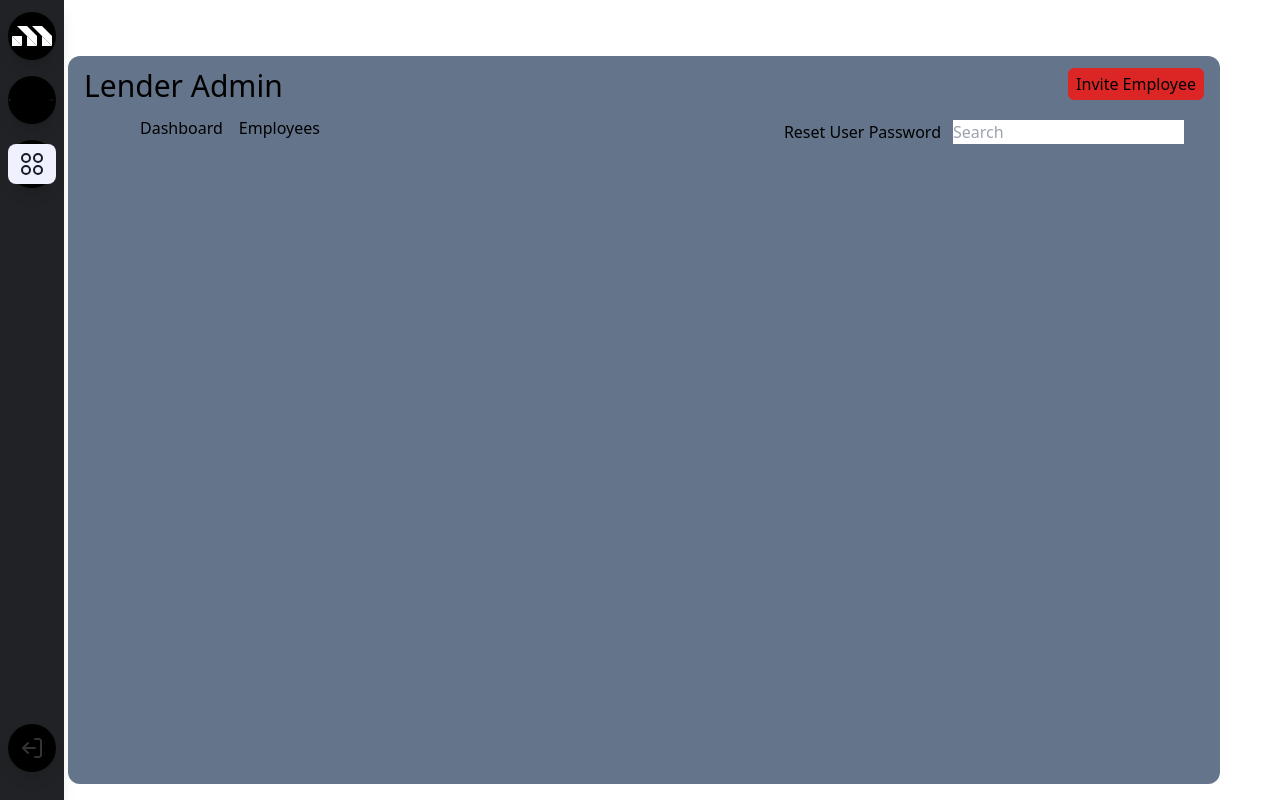
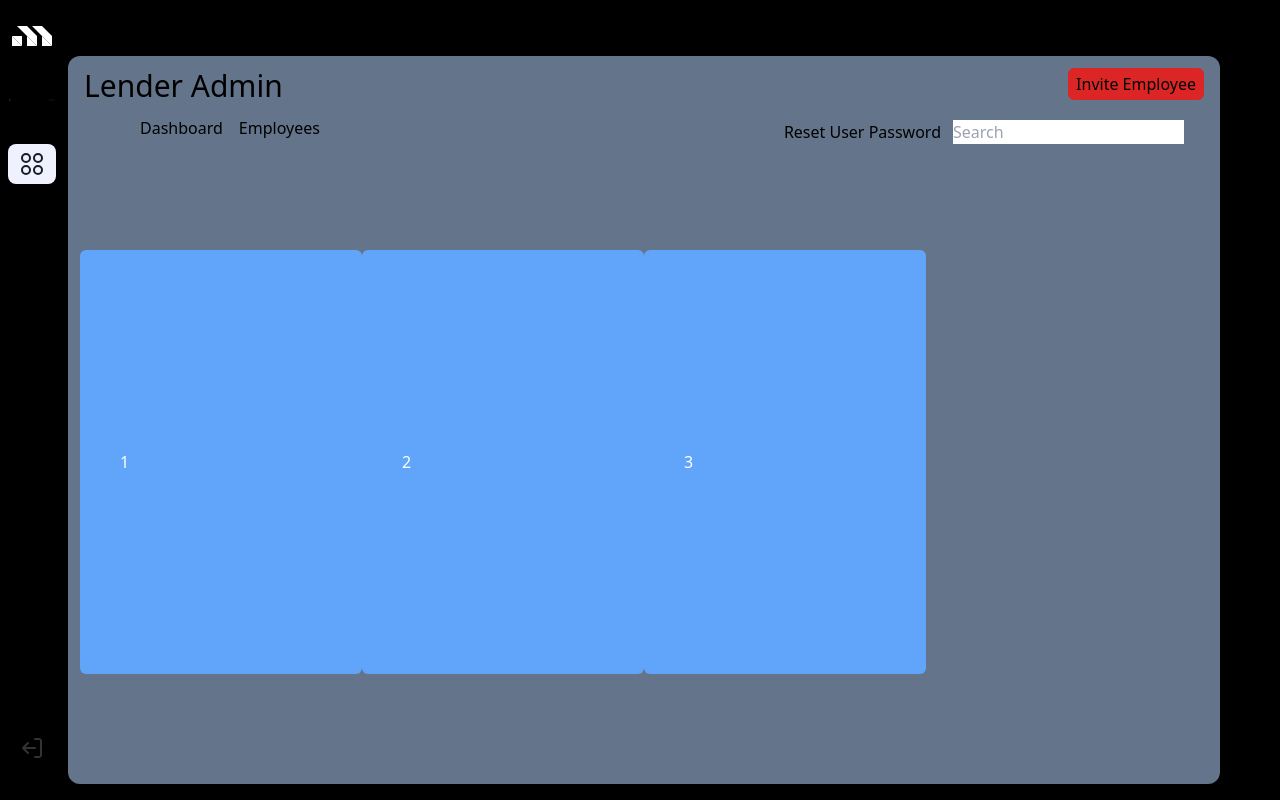
Before and after one commit to AnkhColo/mortgage-bloc, a React (Create React App) app: page / in a window 1280 px wide. Built offline with nearby package versions, Linux system fonts and the light colour scheme.

Commit message:
Run build ? Wanna ship more...Act on it...done ✈️

```diff
--- a/src/Dashboard.jsx
+++ b/src/Dashboard.jsx
@@ -15,7 +15,17 @@ const Dashboard = () => {
         <p className="px-3">Reset User Password</p>
         <input type="text" placeholder="Search" />
       </div>
-      <div></div>
+      <div className="w-full  grid grid-flow-col grid-cols-4">
+        <div className="relative top-[10%] rounded-md bg-blue-400 text-white px-[40px] py-[200px]">
+          1
+        </div>
+        <div className="relative top-[10%] rounded-md bg-blue-400 text-white p-6 px-[40px] py-[200px]">
+          2
+        </div>
+        <div className="relative top-[10%] rounded-md bg-blue-400 text-white p-6 px-[40px] py-[200px]">
+          3
+        </div>
+      </div>
     </div>
   );
 };
--- a/src/components/Sidebar.jsx
+++ b/src/components/Sidebar.jsx
@@ -11,7 +11,7 @@ const Sidebar = () => {
     <>
       <div
         className="fixed top-0 left-0 w-16 m-0 h-screen p-1
-    flex flex-col bg-primary text-secondary shadow-lg"
+    flex flex-col bg-black text-secondary shadow-lg"
       >
         <SidebarIcon icon={<HomeIcon size={30} />} />
         <SidebarIcon icon={<MenuIcon size={25} />} />
--- a/src/index.css
+++ b/src/index.css
@@ -6,8 +6,8 @@
   .sidebar-icon{
     @apply relative flex justify-center items-center w-12
     h-12 mx-auto my-2 shadow-lg bg-black
-    text-green-500 hover:bg-green-700 hover:text-white
-    rounded-3xl hover:rounded-xl transition-all duration-300 ease-linear
+    text-gray-500 hover:bg-gray-300 hover:text-white
+    rounded-xl transition-all duration-300 ease-linear
   }
 
   .sidebar-tooltip{
@@ -17,3 +17,7 @@
   }
 
 }
+
+body {
+  background-color: black;
+}
```
